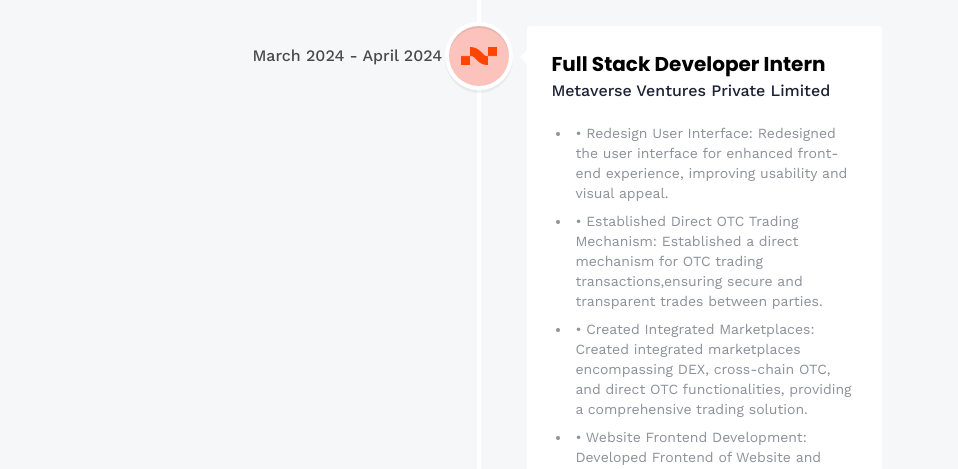
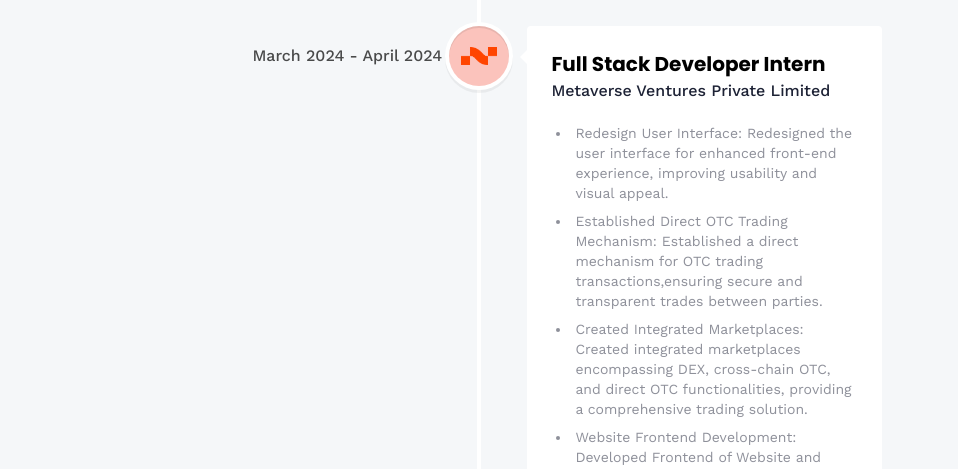
Before and after one commit to piyush9808/Piyush-s-Portfolio, a React (Vite) app: page /About in a window 1280 px wide. Shown: the part 1520-1989 px from the top of the page, without its empty margins (161-1119 px from the left). Built offline with nearby package versions, Linux system fonts and the light colour scheme.

Commit message:
Update index.js

```diff
--- a/src/constants/index.js
+++ b/src/constants/index.js
@@ -132,10 +132,10 @@ export const experiences = [
         iconBg: "#fbc3bc",
         date: "March 2024 - April 2024",
         points: [
-          "• Redesign User Interface: Redesigned the user interface for enhanced front-end experience, improving usability and visual appeal.",
-          "• Established Direct OTC Trading Mechanism: Established a direct mechanism for OTC trading transactions,ensuring secure and transparent trades between parties.",
-          "• Created Integrated Marketplaces: Created integrated marketplaces encompassing DEX, cross-chain OTC, and direct OTC functionalities, providing a comprehensive trading solution.",
-          "• Website Frontend Development: Developed Frontend of Website and implemented all the functions to fetch datafrom backend and to show all the transactions and developed overall ui of the website."
+          " Redesign User Interface: Redesigned the user interface for enhanced front-end experience, improving usability and visual appeal.",
+          " Established Direct OTC Trading Mechanism: Established a direct mechanism for OTC trading transactions,ensuring secure and transparent trades between parties.",
+          " Created Integrated Marketplaces: Created integrated marketplaces encompassing DEX, cross-chain OTC, and direct OTC functionalities, providing a comprehensive trading solution.",
+          " Website Frontend Development: Developed Frontend of Website and implemented all the functions to fetch datafrom backend and to show all the transactions and developed overall ui of the website."
         ],
     },
     // {
```
